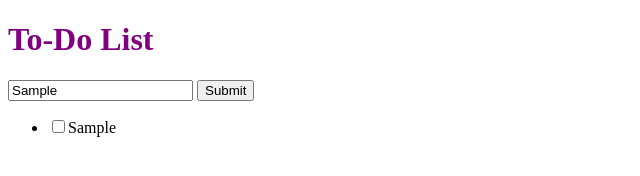
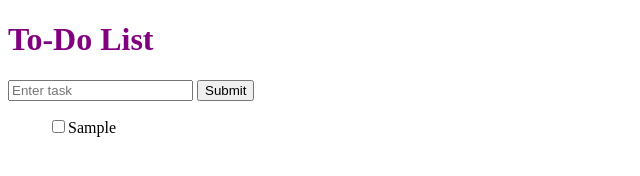
Before and after one commit to c21matthewm/js_to_do_list, a website: page index.html in a window 1280 px wide. Both pictures are taken after typing "Sample" into the empty fields and a click on the input "Submit". Shown: the full height of the page, 0-640 px from the left. Drawn offline with Linux system fonts and the light colour scheme.

Commit message:
styling list

```diff
--- a/index.js
+++ b/index.js
@@ -19,6 +19,7 @@ document.querySelector("#submitBtn").addEventListener("click", () => {
         newNode.appendChild(checkbox);
         newNode.appendChild(textNode);
         listElement.insertBefore(newNode, listElement.children[0])
+        document.getElementById("toDoInput").value = ''; // re-added so it clears input box
     }
 }
 )
--- a/style.css
+++ b/style.css
@@ -1,3 +1,7 @@
 h1 {
     color: purple;
   }
+
+ul {
+    list-style: none;
+}
```
